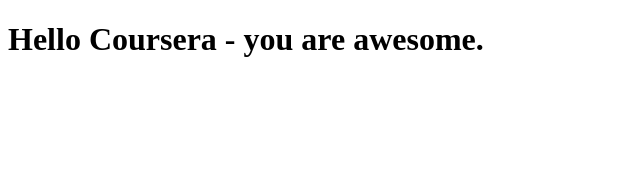
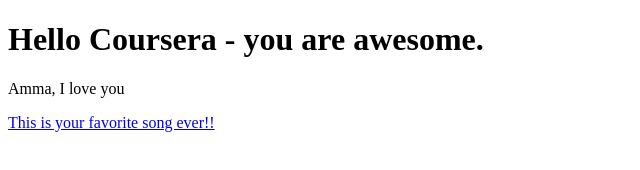
Before and after one commit to Agasthya30/coursera-test, a plain HTML site: page site/index.html in a window 1280 px wide. Shown: the whole page, without its empty margins (0-640 px from the left). Drawn offline with Linux system fonts and the light colour scheme.

Commit message:
My message to amma

```diff
--- a/site/index.html
+++ b/site/index.html
@@ -7,5 +7,7 @@
 </head>
 <body>
 <h1>Hello Coursera - you are awesome.</h1>
+<p>Amma, I love you</p>
+<a href="https://www.youtube.com/watch?v=NfuiB52K7X8">This is your favorite song ever!!</a>
 </body>
 </html>
```
